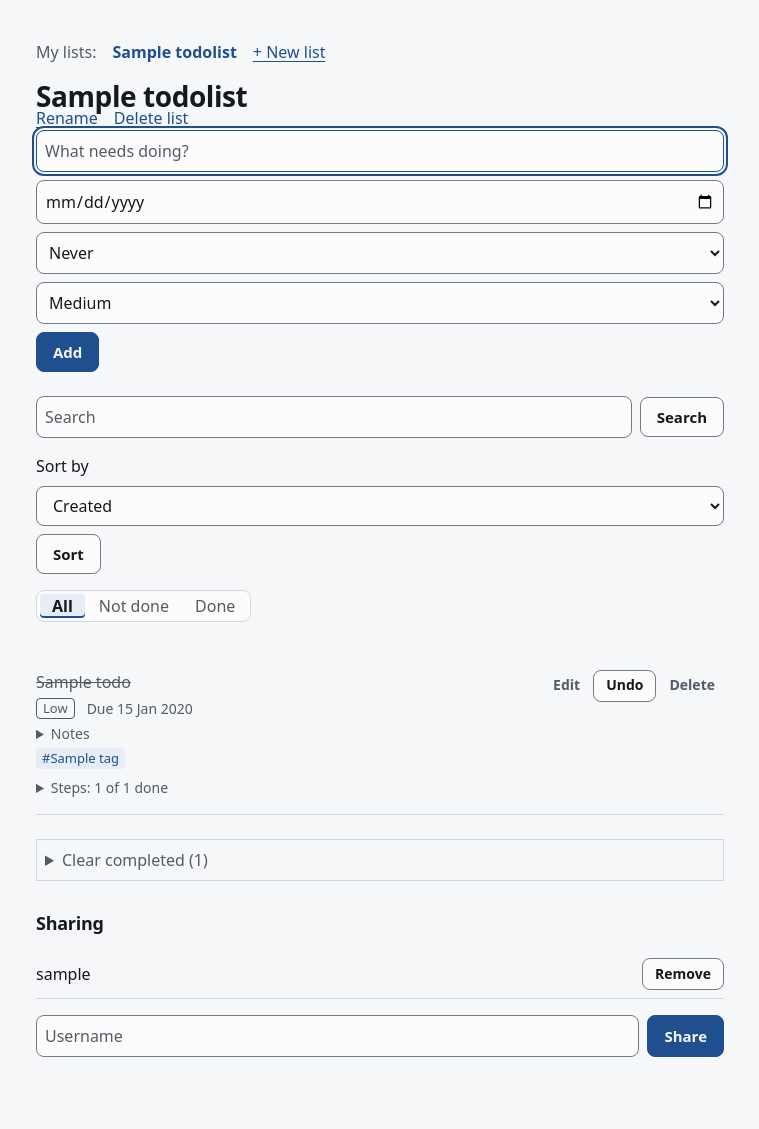
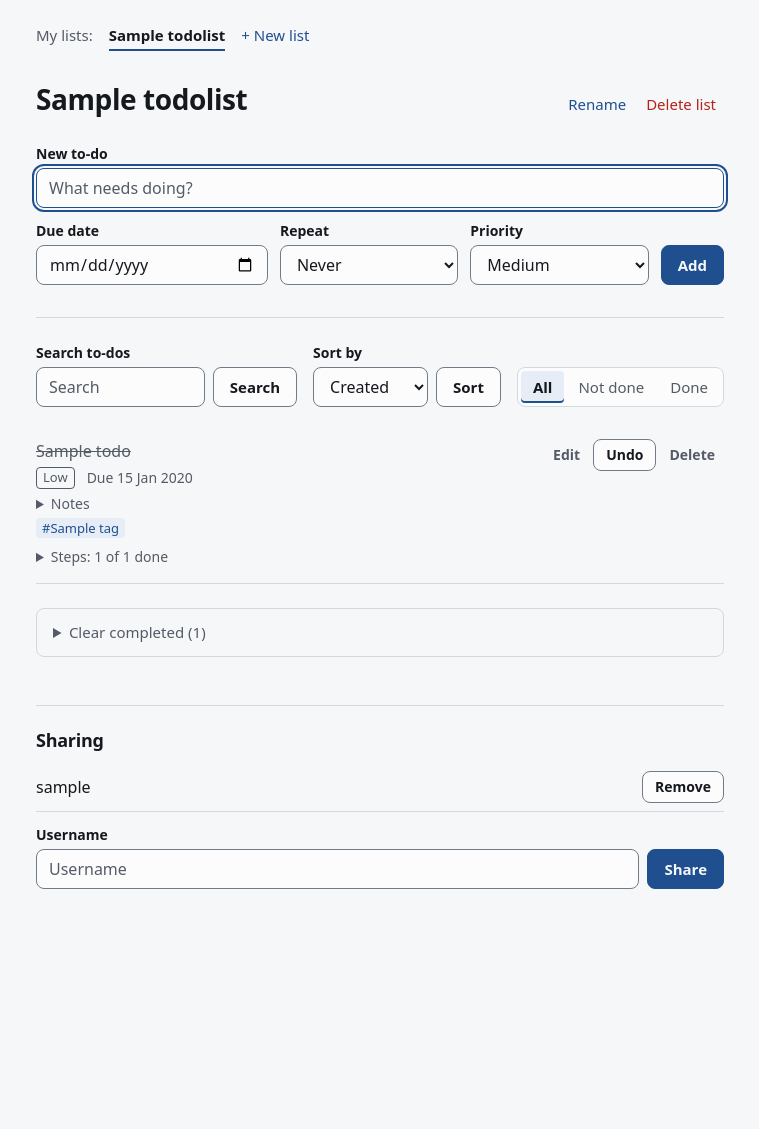
Before and after one commit to Compiledex/anyone-can-build-todo, a Django app: page /lists/1/ in a window 1280 px wide. Shown: the part 57-1186 px from the top of the page, without its empty margins (260-1019 px from the left). After the commit the page ends 946 px from the top, so only its background shows below. Run offline with Django 5.2, Linux system fonts and the light colour scheme; a user stored in the database is signed in; tables that the repository leaves empty hold one stand-in row (values such as "Sample post").

Commit message:
Lay out the list page: menu, title, add form, find bar, sharing
todo_list.html:
- The list's name and its Rename / Delete list (or "Shared by ...") on one line.
- The add form gets visible labels: "New to-do" on its own line, then "Due
  date", "Repeat", "Priority" and Add. Each error moves from above the form to
  under its own field (same ids, same aria-describedby). The inputs written in
  the template are wrapped by their label, so they get no new id; Repeat and
  Priority use Django's label_tag. No error list or button is inside a label.
- Search, sort and filter are one bar under a line, in the same HTML order;
  search gets the visible label "Search to-dos". The filter links and "Show
  all" get no new attribute.
- The share form gets the visible label "Username" and its own class.

app.css: the list menu (current list with a 2px accent line, + New list in the
accent color), the title line, the add form grid (Due date full width, Repeat and
Priority side by side under 768px), the find bar (stacked under 768px), the
filter group, clear completed, sharing and leave.

Fix: a field with an error now really gets the red edge (the field rule was
more specific than the [aria-invalid] rule). The color test now checks that
edge, and waits for the short color transition before it reads the colors.

Co-Authored-By: Claude Opus 5.5 <noreply@anthropic.com>

```diff
--- a/todos/static/todos/app.css
+++ b/todos/static/todos/app.css
@@ -298,9 +298,9 @@ textarea:focus-visible {
 }
 
 /* An invalid field keeps its red edge, also with the focus ring around it. */
-[aria-invalid="true"],
-[aria-invalid="true"]:hover,
-[aria-invalid="true"]:focus-visible {
+:is(input, select, textarea)[aria-invalid="true"],
+:is(input, select, textarea)[aria-invalid="true"]:hover,
+:is(input, select, textarea)[aria-invalid="true"]:focus-visible {
   border-color: var(--danger);
 }
 
@@ -363,6 +363,184 @@ form.form-actions {
 .form-actions > a:hover {
   background: var(--band);
   color: var(--text);
+}
+
+/* ---- The list menu (nav.lists) ---- */
+
+nav.lists {
+  display: grid;
+  gap: var(--space-2);
+  font-size: 0.9375rem;
+}
+
+nav.lists .menu {
+  display: flex;
+  flex-wrap: wrap;
+  align-items: baseline;
+  gap: var(--space-1) var(--space-4);
+}
+
+.menu-label {
+  color: var(--muted);
+}
+
+/* A list's name is typed by a person: one long word must still wrap. */
+nav.lists a {
+  min-width: 0;
+  padding-bottom: 2px;
+  border-bottom: 2px solid transparent;
+  color: var(--text);
+  text-decoration: none;
+  overflow-wrap: anywhere;
+  transition: border-color var(--ease);
+}
+
+nav.lists a:hover {
+  border-bottom-color: var(--border);
+  color: var(--text);
+}
+
+nav.lists a[aria-current="page"] {
+  border-bottom-color: var(--accent);
+  font-weight: 650;
+}
+
+/* "+ New list", the last link of "My lists". */
+#my-lists > a:last-child {
+  color: var(--accent);
+}
+
+/* ---- The list's name, with Rename and Delete list (or "Shared by ...") ---- */
+
+.list-head {
+  display: flex;
+  flex-wrap: wrap;
+  align-items: baseline;
+  justify-content: space-between;
+  gap: var(--space-2) var(--space-4);
+  margin: var(--space-6) 0 var(--space-5);
+}
+
+.list-actions {
+  display: flex;
+  gap: var(--space-1);
+  min-width: 0;
+  font-size: 0.9375rem;
+  overflow-wrap: anywhere;
+}
+
+.list-actions a {
+  padding: var(--space-1) var(--space-2);
+  border-radius: var(--radius);
+  text-decoration: none;
+  transition: background-color var(--ease);
+}
+
+.list-actions a:hover {
+  background: var(--band);
+}
+
+.list-actions a.delete {
+  color: var(--danger);
+}
+
+/* ---- The add form: "New to-do" on one line, then Due date, Repeat, Priority, Add ---- */
+
+form.add {
+  display: grid;
+  gap: var(--space-3);
+}
+
+.add-row {
+  display: grid;
+  grid-template-columns: minmax(0, 1.3fr) minmax(0, 1fr) minmax(0, 1fr) auto;
+  align-items: start;
+  gap: var(--space-3);
+}
+
+/* Add lines up with the fields: one label line (0.875rem x 1.5) plus the gap. */
+.add-row > .button {
+  margin-top: calc(1.3125rem + var(--space-1));
+}
+
+/* ---- The find bar: search, sort, filter (in this order in the HTML) ---- */
+
+.find {
+  display: grid;
+  grid-template-columns: minmax(0, 1fr) auto auto;
+  align-items: end;
+  gap: var(--space-4);
+  margin-top: var(--space-6);
+  padding-top: var(--space-5);
+  border-top: 1px solid var(--border);
+}
+
+form.search,
+form.sort {
+  display: flex;
+  align-items: end;
+  gap: var(--space-2);
+  min-width: 0;
+}
+
+form.search .field {
+  flex: 1;
+}
+
+/* "Show all": a plain link (a test reads the whole tag), next to Search. */
+form.search > a {
+  display: inline-flex;
+  align-items: center;
+  min-height: var(--control-height-small);
+  font-size: 0.9375rem;
+  white-space: nowrap;
+}
+
+form.sort select {
+  width: auto;
+}
+
+/* The filter: three links in one box. The current one has the --band fill and,
+   because the fill alone is too faint (1.2 : 1), a 2px accent line under it. */
+nav.filter {
+  display: inline-flex;
+  gap: 2px;
+  padding: 3px;
+  border: 1px solid var(--border);
+  border-radius: var(--radius);
+  background: var(--surface);
+}
+
+nav.filter a {
+  display: inline-flex;
+  align-items: center;
+  min-height: var(--control-height-compact);
+  padding: 0 var(--space-3);
+  border-radius: var(--radius-label);
+  color: var(--muted);
+  font-size: 0.9375rem;
+  text-decoration: none;
+  white-space: nowrap;
+  transition:
+    background-color var(--ease),
+    color var(--ease);
+}
+
+nav.filter a:hover {
+  background: var(--band);
+  color: var(--text);
+}
+
+nav.filter a[aria-current="page"] {
+  background: var(--band);
+  color: var(--text);
+  font-weight: 600;
+  box-shadow: inset 0 -2px 0 var(--accent);
+}
+
+/* "Clear the filter to change the order." */
+.find + .muted {
+  margin-top: var(--space-4);
 }
 
 /* ---- The to-do row (ul.todos > li) ----
@@ -580,6 +758,76 @@ ul.todos > li.dragging {
   outline: 2px dashed var(--control);
 }
 
+/* ---- Clear completed: asks once more before it deletes ---- */
+
+details.clear-completed {
+  margin-top: var(--space-5);
+  padding: var(--space-3) var(--space-4);
+  border: 1px solid var(--border);
+  border-radius: var(--radius);
+}
+
+details.clear-completed summary {
+  width: fit-content;
+  color: var(--muted);
+  font-size: 0.9375rem;
+  cursor: pointer;
+}
+
+details.clear-completed summary:hover {
+  color: var(--text);
+}
+
+details.clear-completed p {
+  margin: var(--space-3) 0;
+}
+
+/* ---- Sharing (the owner) and Leave this list (a member) ---- */
+
+.sharing {
+  display: grid;
+  gap: var(--space-3);
+  margin-top: var(--space-7);
+  padding-top: var(--space-5);
+  border-top: 1px solid var(--border);
+}
+
+ul.members {
+  margin: 0;
+  padding: 0;
+  list-style: none;
+}
+
+ul.members > li {
+  display: flex;
+  align-items: center;
+  justify-content: space-between;
+  gap: var(--space-3);
+  padding: var(--space-2) 0;
+  border-bottom: 1px solid var(--border);
+}
+
+ul.members > li > .title {
+  min-width: 0;
+  overflow-wrap: anywhere;
+}
+
+form.share {
+  display: flex;
+  align-items: end;
+  gap: var(--space-2);
+}
+
+form.share .field {
+  flex: 1;
+}
+
+form.leave {
+  margin-top: var(--space-7);
+  padding-top: var(--space-5);
+  border-top: 1px solid var(--border);
+}
+
 /* ---- Messages, at the top of the page ---- */
 
 .messages {
@@ -627,35 +875,42 @@ ul.todos > li.dragging {
     flex-wrap: wrap;
     margin-top: var(--space-2);
   }
+
+  .list-head {
+    margin-top: var(--space-5);
+  }
+
+  /* Due date on its own line, Repeat and Priority side by side, then Add. */
+  .add-row {
+    grid-template-columns: minmax(0, 1fr) minmax(0, 1fr);
+  }
+
+  .add-row .due,
+  .add-row > .button {
+    grid-column: 1 / -1;
+  }
+
+  .add-row > .button {
+    margin-top: 0;
+  }
+
+  /* The find bar: search, sort and filter on top of each other. */
+  .find {
+    grid-template-columns: minmax(0, 1fr);
+  }
+
+  form.sort .field {
+    flex: 1;
+  }
+
+  form.sort select {
+    width: 100%;
+  }
+
+  nav.filter {
+    justify-self: start;
+  }
 }
-
-/* ---- Not redesigned yet (the next commits replace these) ---- */
-
-nav.lists { margin: 1rem 0; }
-nav.lists .menu { display: flex; flex-wrap: wrap; gap: 0.25rem 1rem; margin: 0 0 0.5rem; }
-.menu-label, .muted { color: var(--muted); }
-nav.lists a[aria-current="page"], nav.filter a[aria-current="page"] { font-weight: bold; text-decoration: none; }
-nav.filter { display: inline-flex; flex-wrap: wrap; gap: 2px; padding: 3px; margin-bottom: 1rem;
-             background: var(--surface); border: 1px solid var(--border); border-radius: var(--radius); }
-nav.filter a { padding: 0 0.75rem; border-radius: var(--radius-label); color: var(--muted); text-decoration: none; }
-/* The fill alone is too faint (1.2 : 1), so the current one also gets an accent line. */
-nav.filter a[aria-current="page"] { background: var(--band); color: var(--text);
-                                    box-shadow: inset 0 -2px 0 var(--accent); }
-.list-actions { display: flex; gap: 1rem; margin-top: -0.5rem; }
-form.add { display: flex; flex-wrap: wrap; gap: 0.5rem; margin-bottom: 1.5rem; }
-form.add input { flex: 1; padding: 0.5rem; font-size: 1rem; }
-form.add input[type=date] { flex: 0 0 auto; }
-form.add select { padding: 0.5rem; font-size: 1rem; }
-form.search, form.sort { display: flex; flex-wrap: wrap; align-items: center; gap: 0.5rem; margin-bottom: 1rem; }
-form.search input { flex: 1; padding: 0.5rem; font-size: 1rem; }
-ul.members { list-style: none; padding: 0; }
-.sharing { margin-top: 2rem; }
-ul.members > li { display: flex; align-items: center; gap: 0.5rem;
-                  padding: 0.5rem 0; border-bottom: 1px solid var(--border); }
-ul.members > li > .title { flex: 1; min-width: 0; }
-details.clear-completed { margin-top: 1.5rem; padding: 0.5rem; border: 1px solid var(--border); }
-details.clear-completed summary { cursor: pointer; color: var(--muted); }
-details.clear-completed p { margin: 0.5rem 0; }
 
 /* ---- Touch: under a finger, row and step buttons are 44px tall, 8px apart ---- */
 
--- a/todos/templates/todos/todo_list.html
+++ b/todos/templates/todos/todo_list.html
@@ -22,44 +22,66 @@
     {% endif %}
   </nav>
 
+  <div class="list-head">
     <h1>{{ the_list.name }}</h1>
     {# Only for a clean page. The views check who may do what. #}
     {% if is_owner %}
       <p class="list-actions">
         <a href="{% url 'list_rename' the_list.pk %}">Rename</a>
-      <a href="{% url 'list_delete' the_list.pk %}">Delete list</a>
+        <a class="delete" href="{% url 'list_delete' the_list.pk %}">Delete list</a>
       </p>
     {% else %}
-    <p class="list-actions">Shared by {{ the_list.owner.username }}</p>
+      <p class="list-actions muted">Shared by {{ the_list.owner.username }}</p>
     {% endif %}
+  </div>
 
-  {% if form.errors %}
-    <div class="form-errors">
-      {{ form.non_field_errors }}
-      {{ form.title.errors }}
-      {{ form.due_date.errors }}
-      {{ form.repeat.errors }}
-      {{ form.priority.errors }}
-    </div>
-  {% endif %}
-
+  {# Each field: a visible label above it, then its error under it. #}
+  {# The inputs written here are wrapped by their label, so they need no id. #}
   <form class="add" method="post" action="{% url 'todo_add' the_list.pk %}">
     {% csrf_token %}
+    {{ form.non_field_errors }}
+    <div class="field">
+      <label>New to-do
         <input name="title" aria-label="New to-do" placeholder="What needs doing?" maxlength="200"
                required autofocus value="{{ form.title.value|default_if_none:'' }}"
                {% if form.title.errors %}aria-invalid="true" aria-describedby="{{ form.title.auto_id }}_error"{% endif %}>
+      </label>
+      {{ form.title.errors }}
+    </div>
+    <div class="add-row">
+      <div class="field due">
+        <label>Due date
           <input type="date" name="due_date" aria-label="Due date"
                  value="{{ form.due_date.value|default_if_none:'' }}"
                  {% if form.due_date.errors %}aria-invalid="true" aria-describedby="{{ form.due_date.auto_id }}_error"{% endif %}>
+        </label>
+        {{ form.due_date.errors }}
+      </div>
+      <div class="field">
+        {{ form.repeat.label_tag }}
         {{ form.repeat }}
+        {{ form.repeat.errors }}
+      </div>
+      <div class="field">
+        {{ form.priority.label_tag }}
         {{ form.priority }}
+        {{ form.priority.errors }}
+      </div>
       <button class="button button-primary" type="submit">Add</button>
+    </div>
   </form>
 
+  {# Search, sort and filter: one bar, in this order. #}
+  <div class="find">
     {# GET: a search only reads. With no action, it stays on this list. #}
     <form class="search" method="get" role="search">
+      <div class="field">
+        <label>Search to-dos
           <input type="search" name="q" aria-label="Search to-dos" placeholder="Search"
                  maxlength="200" value="{{ query_form.q.value|default_if_none:'' }}">
+        </label>
+        {{ query_form.q.errors }}
+      </div>
       {# A new search keeps the filter. `status` is cleaned: only "open" or "done". #}
       {% if status %}<input type="hidden" name="status" value="{{ status }}">{% endif %}
       {# And the order. current_sort is always a key of SORT_OPTIONS. #}
@@ -68,12 +90,11 @@
       {# Clears the search and the filter, keeps the order. #}
       {% if filtering %}<a href="{{ list_url }}{{ show_all_query }}">Show all</a>{% endif %}
     </form>
-  {{ query_form.q.errors }}
 
     {# GET: sorting only reads. Its own form, so the button says "Sort", not "Search". #}
     {# It keeps the search and the filter, from the cleaned values. #}
     <form class="sort" method="get">
-    {{ query_form.sort.label_tag }} {{ query_form.sort }}
+      <div class="field">{{ query_form.sort.label_tag }} {{ query_form.sort }}</div>
       {% if q %}<input type="hidden" name="q" value="{{ q }}">{% endif %}
       {% if status %}<input type="hidden" name="status" value="{{ status }}">{% endif %}
       <button class="button button-secondary" type="submit">Sort</button>
@@ -86,6 +107,7 @@
         <a href="{{ list_url }}{{ link.query }}"{% if link.current %} aria-current="page"{% endif %}>{{ link.label }}</a>
       {% endfor %}
     </nav>
+  </div>
 
   {# Reordering only when every to-do is shown: manual order, no search, no filter. #}
   {% if can_reorder %}
@@ -135,9 +157,11 @@
       {% else %}
         <p class="muted">Only you can see this list.</p>
       {% endif %}
-      <form class="add" method="post" action="{% url 'list_share' the_list.pk %}">
+      <form class="share" method="post" action="{% url 'list_share' the_list.pk %}">
         {% csrf_token %}
-        {{ share_form.username }}
+        <div class="field">
+          <label>Username {{ share_form.username }}</label>
+        </div>
         <button class="button button-primary" type="submit">Share</button>
       </form>
     </section>
```
Also changed, not shown: todos/tests/cuj/test_journeys.py (+10 -0 lines). Lines whose indentation alone changed are shown as unchanged.
